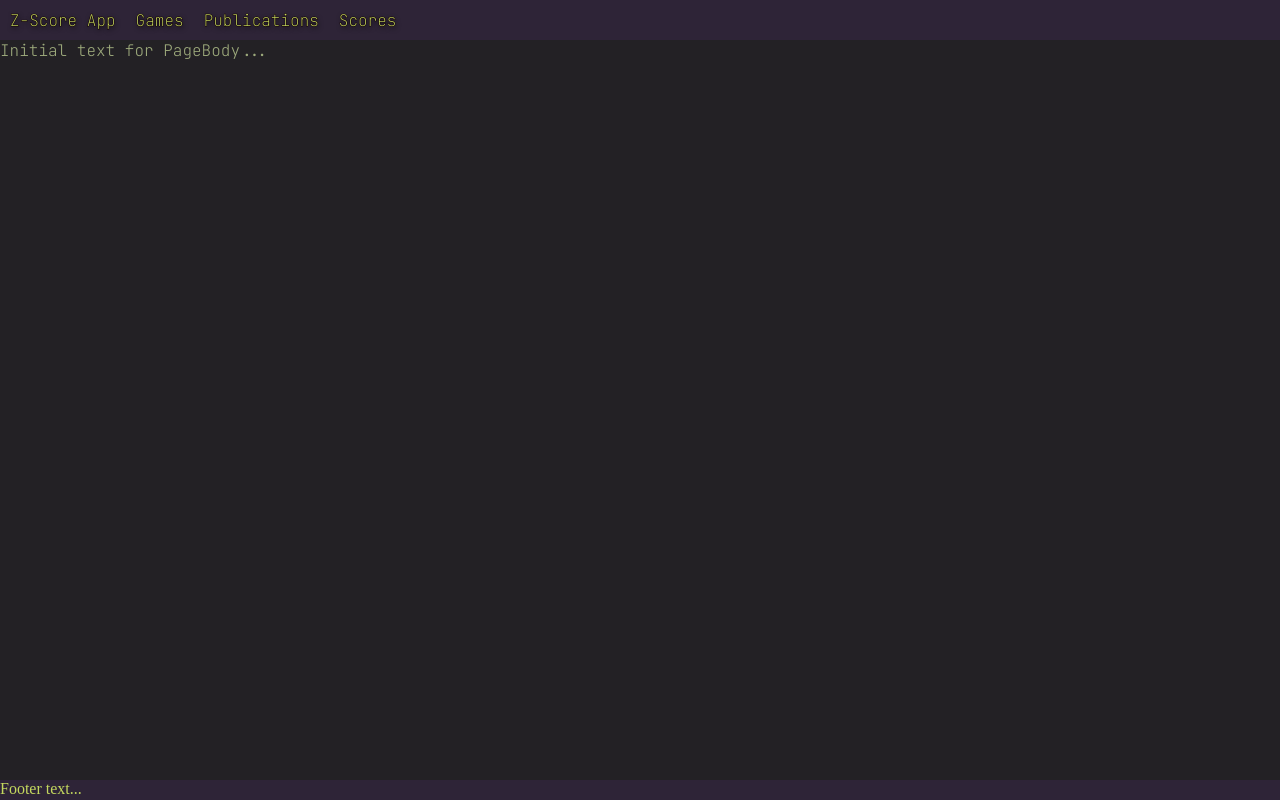
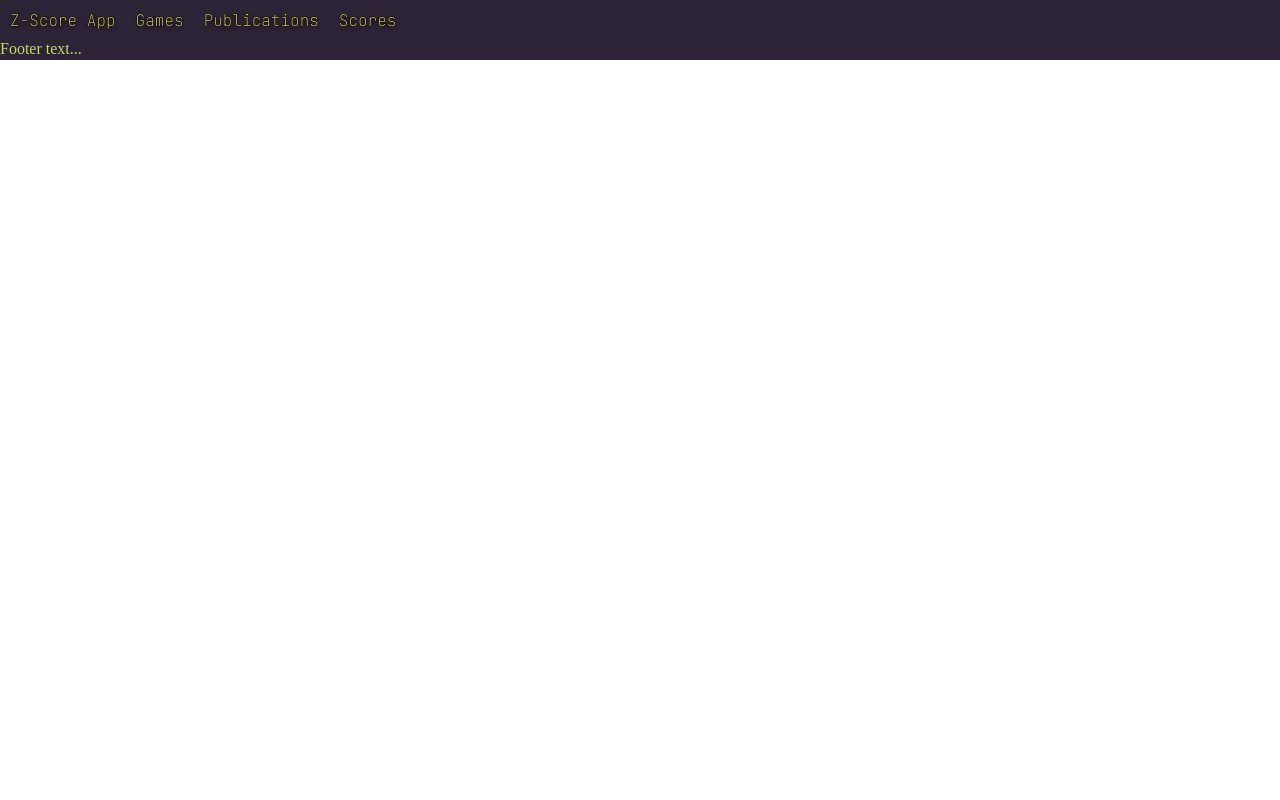
Before and after one commit to cl16/zscore-ui, a React (Vite) app: page / in a window 1280 px wide. Built offline with nearby package versions, Linux system fonts and the light colour scheme.

Commit message:
adds empty page components

```diff
--- a/src/App.tsx
+++ b/src/App.tsx
@@ -1,14 +1,13 @@
 import './App.css'
 import Header from './components/Header'
 import Footer from "./components/Footer.tsx";
-import PageBody from "./components/PageBody.tsx";
 
 function App() {
 
     return (
         <>
             <Header/>
-            <PageBody/>
+            {/* The generic page body would go here... the "outlet" in react */}
             <Footer/>
         </>
     );
--- a/src/components/PageBody.tsx
+++ /dev/null
@@ -1,7 +0,0 @@
-function PageBody() {
-    return (
-        <div className='page-body-main'>Initial text for PageBody...</div>
-    )
-}
-
-export default PageBody;
```
Also changed, not shown: src/components/page/GameListPage.tsx (added, +8 -0 lines), src/components/page/GamePage.tsx (added, +8 -0 lines), src/components/page/HomePage.tsx (added, +8 -0 lines), src/components/page/PublicationListPage.tsx (added, +8 -0 lines), src/components/page/PublicationPage.tsx (added, +8 -0 lines), src/components/page/ScoreListPage.tsx (added, +8 -0 lines).
